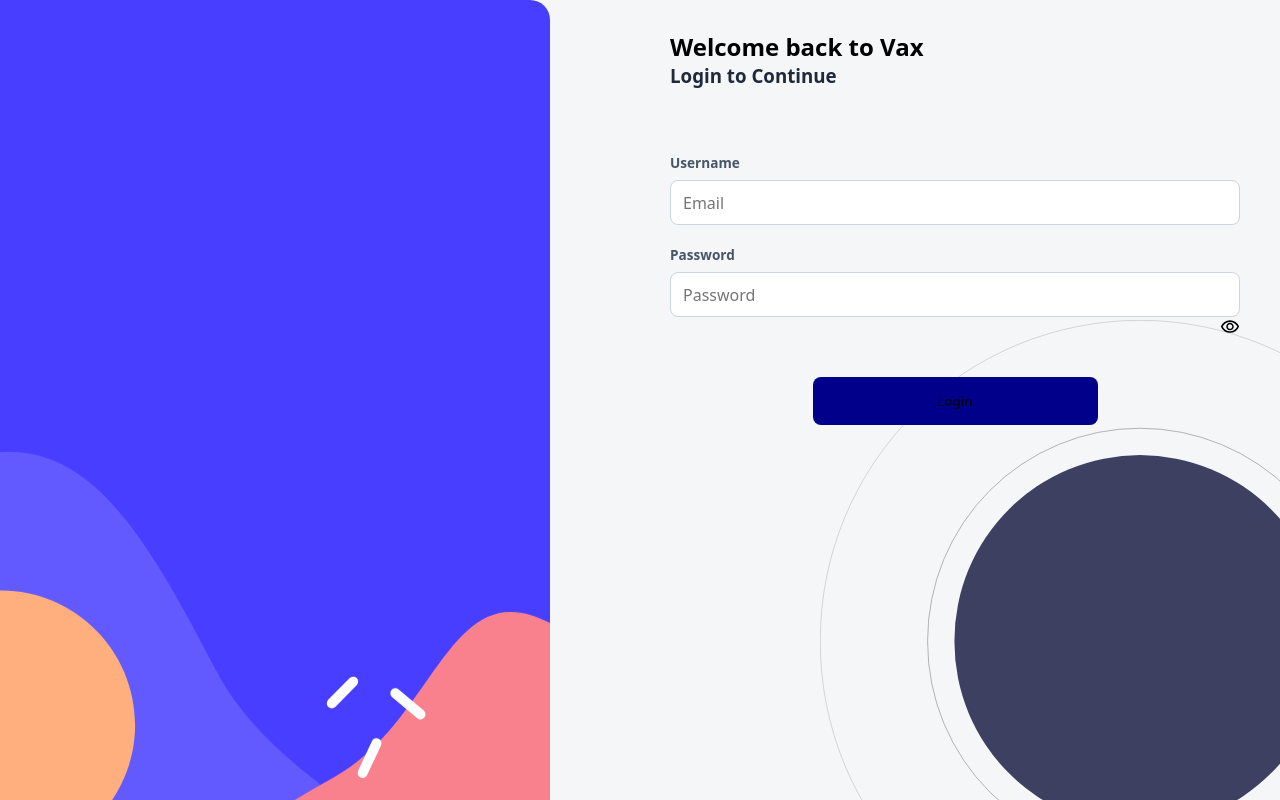
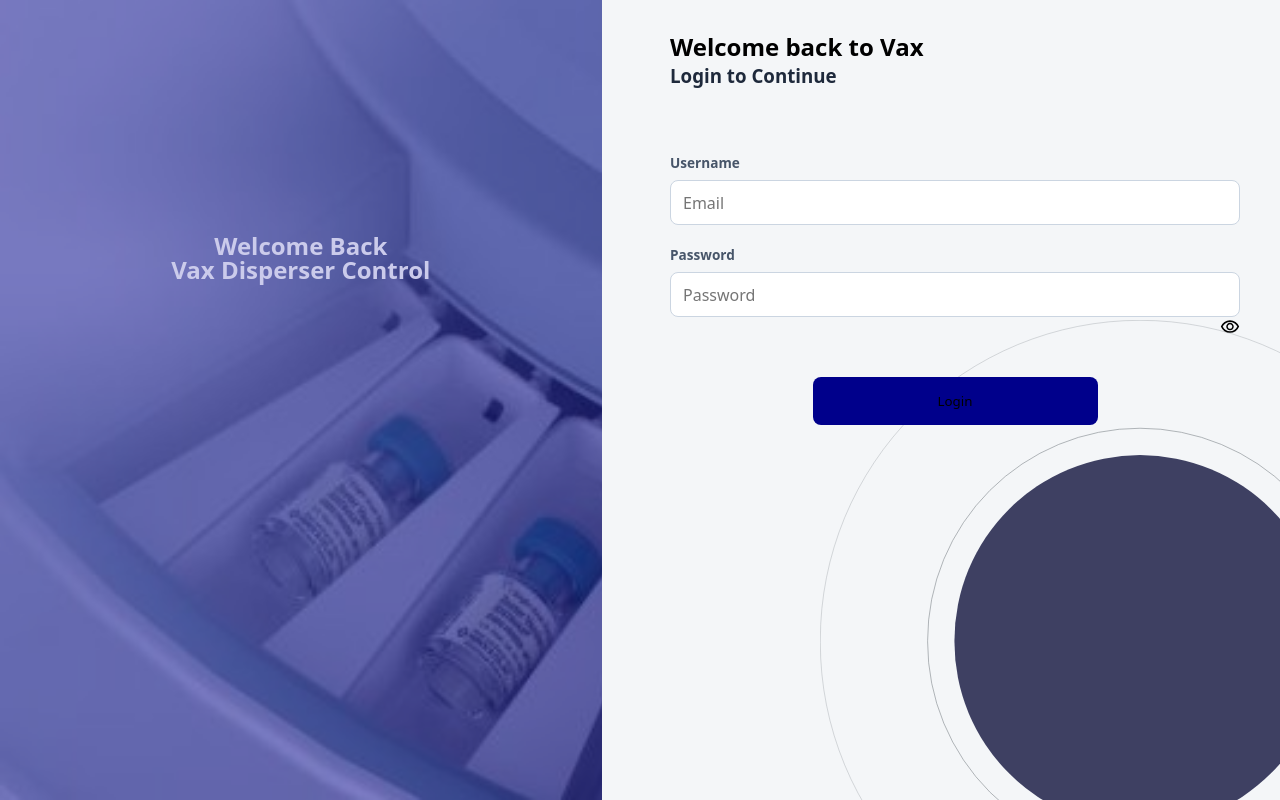
Before and after one commit to kperusi/vaccinedispenserapp, a Next.js app: page /login in a window 1280 px wide. Built offline with nearby package versions, Linux system fonts and the light colour scheme.

Commit message:
first change login ui

```diff
--- a/src/app/(auth)/login/page.js
+++ b/src/app/(auth)/login/page.js
@@ -53,12 +53,16 @@ export default function Home() {
     <main
       style={{
         height: "100vh",
-
       }}
       className="flex fxd-r login-cx"
     >
       <div className="ds-bg">
+        <p></p>
+        <h2>
+          <strong>Welcome Back </strong><br/>
 
+          Vax Disperser Control
+        </h2>
       </div>
       <div className="login-form flex fxd-c">
         <div className="ms-bg"></div>
@@ -70,7 +74,6 @@ export default function Home() {
           <div className="flex fxd-c w-full p-t-20">
             <label>Username</label>
             <input
-
               type="email"
               placeholder="Email"
               value={email}
@@ -82,7 +85,6 @@ export default function Home() {
             <label>Password</label>
             {/* <div className="password-input-cx flex"> */}
             <input
-
               type={visible ? "password" : "text"}
               placeholder="Password"
               value={password}
@@ -91,7 +93,7 @@ export default function Home() {
               autoComplete="off"
             />
             <Image
-              style={{alignSelf:'flex-end'}}
+              style={{ alignSelf: "flex-end" }}
               onClick={handlePasswordVisible}
               alt="password visibility"
               width={20}
--- a/src/app/styles/styles.css
+++ b/src/app/styles/styles.css
@@ -61,12 +61,35 @@
 }
 .ds-bg {
   height: 100vh;
-  background: url("../../../public/bg-sidebar-desktop.svg");
+  background: url("../../../public/automated-vaccine-system-carousel.jpg");
   background-repeat: no-repeat;
   background-position: 0px 70%;
   background-size: cover;
-  width: 43%;
-  border-top-right-radius: 20px;
+  width: 47%;
+ position: relative;
+  /* border-top-right-radius: 20px; */
+}
+.ds-bg h2{
+  position: relative;
+  display: flex;
+  flex-direction: column;
+  /* justify-content: center; */
+  align-items: center;
+  top:30%;
+  width: 100%;
+  background-color: transparent;
+  color: rgb(203, 203, 235);
+  z-index: 1000;
+  line-height: 0.5em;
+}
+.ds-bg::after{
+  content: '';
+  position: absolute;
+  background-color: darkblue;
+  width: 100%;
+  height: 100%;
+  opacity: 0.5;
+  top: 0;
 }
 .login-form {
   height: 100vh;
```
Also changed, not shown: public/automated-vaccine-system-carousel.jpg (added). Lines whose indentation alone changed are shown as unchanged.
